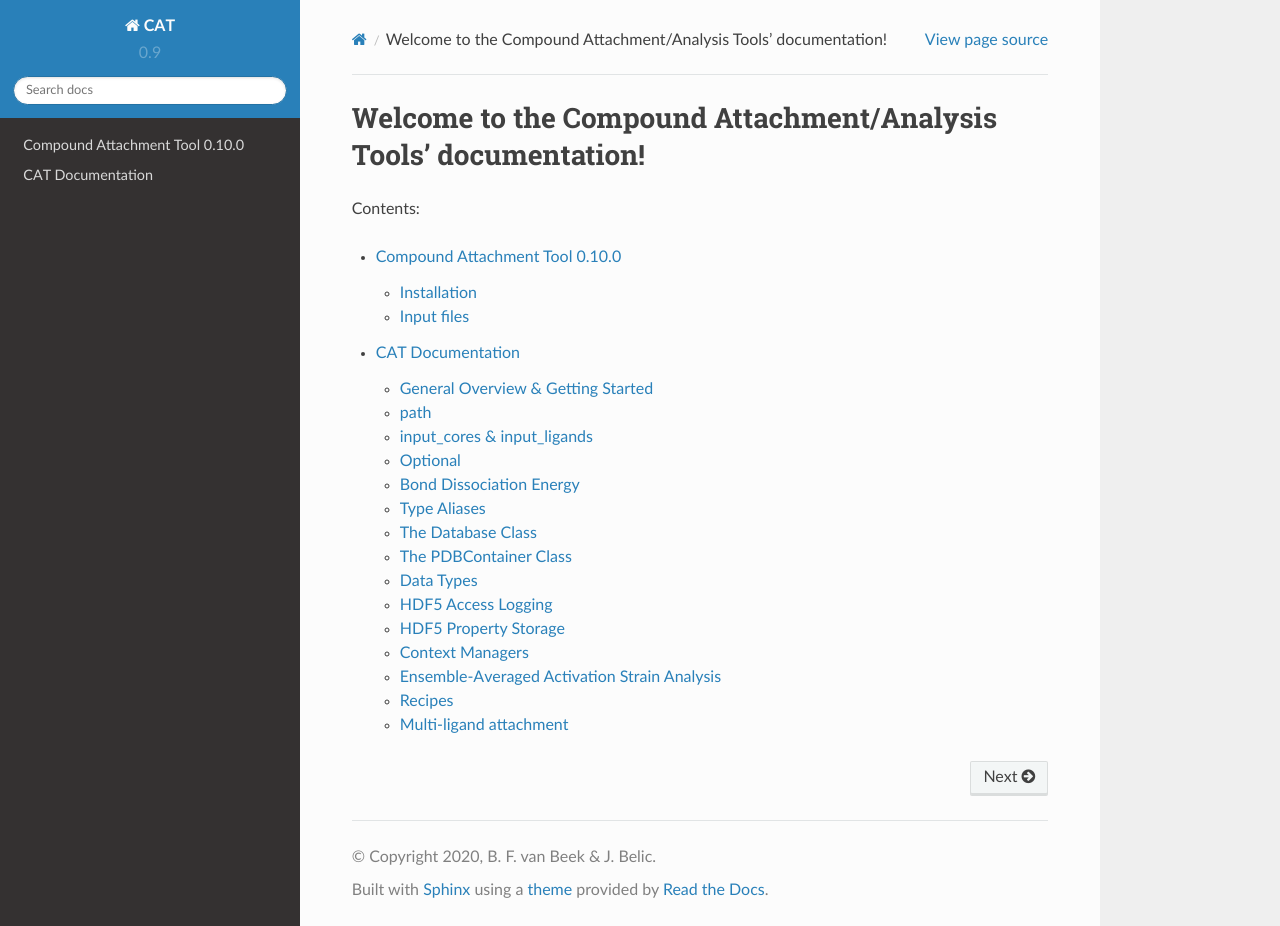
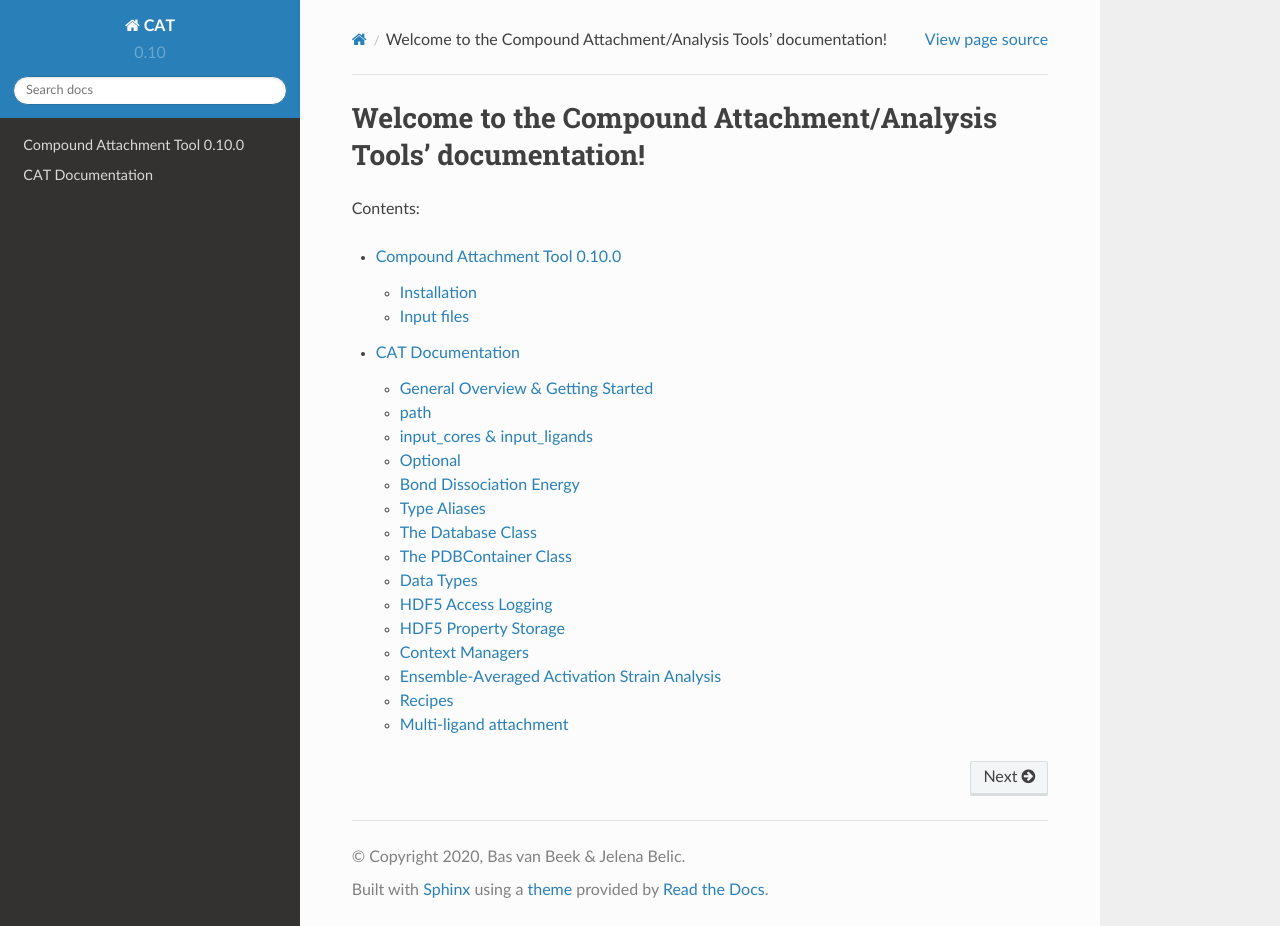
Before and after one commit to nlesc-nano/CAT, a Sphinx documentation site: the page built from docs/index.rst, in a window 1280 px wide and 926 px high. Built offline with Sphinx 7.4.7 and the Read the Docs theme 2.0.0, drawn with Linux system fonts in a browser that asks for light colours.

Commit message:
Cleaned up `conf.py`

```diff
--- a/CAT/__init__.py
+++ b/CAT/__init__.py
@@ -25,7 +25,7 @@ from .data_handling import (
 from .utils import get_template
 
 __version__ = __version__
-__author__ = "Bas van Beek"
+__author__ = 'Bas van Beek & Jelena Belic'
 __email__ = 'b.f.van.beek@vu.nl'
 
 version_info = VersionInfo.from_str(__version__)
--- a/docs/conf.py
+++ b/docs/conf.py
@@ -20,6 +20,8 @@
 import os
 import sys
 import datetime
+
+import CAT
 
 sys.path.insert(0, os.path.abspath('..'))
 
@@ -69,15 +71,15 @@ master_doc = 'index'
 
 
 # General information about the project.
-project = 'CAT'
+project = CAT.__name__
 _year = str(datetime.datetime.now().year)
-author = 'B. F. van Beek & J. Belic'
+author = CAT.__author__
 copyright = f'{_year}, {author}'
 
 
 # The version info for the project you're documenting, acts as replacement for
 # |version| and |release|, also used in various other places throughout the built documents.
-release = '0.9.8'  # The full version, including alpha/beta/rc tags.
+release = CAT.__version__  # The full version, including alpha/beta/rc tags.
 version = release.rsplit('.', maxsplit=1)[0]
 
 
```
